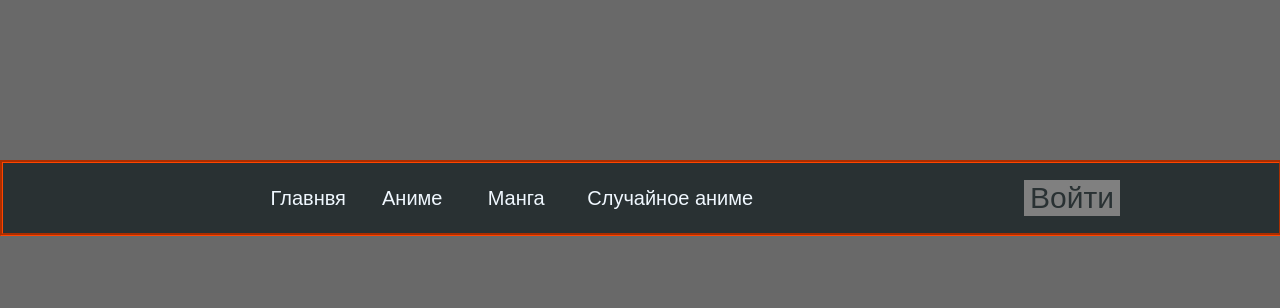
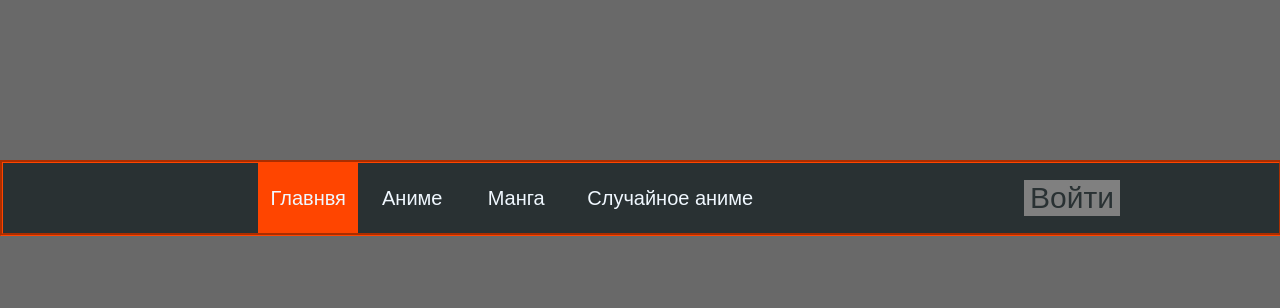
Before and after one commit to SitHond/anime-manga, a PHP site: page / in a window 1280 px wide. Shown: the top 308 px of the page. Run offline with PHP 8.4, Linux system fonts and the light colour scheme.

Commit message:
fix header

```diff
--- a/css.css
+++ b/css.css
@@ -25,6 +25,17 @@ body{
 }
 .btn:hover{
     color: #ff4500;
+}
+.btn-act{
+    background-color: #ff4500;
+    border: 0;
+    width: 100px;
+    height: 70px;
+    font-size: 20px;
+    color: aliceblue;
+}
+.btn-act:hover{
+    color: gray;
 }
 
 .btnn{
--- a/index.php
+++ b/index.php
@@ -12,7 +12,7 @@
 <header>
     <div id="header-form">
         <div class="posit">
-            <button class="btn" onclick="document.location='/anime.php'">Главнвя</button>
+            <button class="btn-act" onclick="document.location='/anime.php'">Главнвя</button>
             <button class="btn" onclick="document.location='/anime.php'">Аниме</button>
             <button class="btn" onclick="document.location='/anime.php'">Манга</button>
             <button class="btnn" onclick="document.location='/anime.php'">Случайное аниме</button>
```
